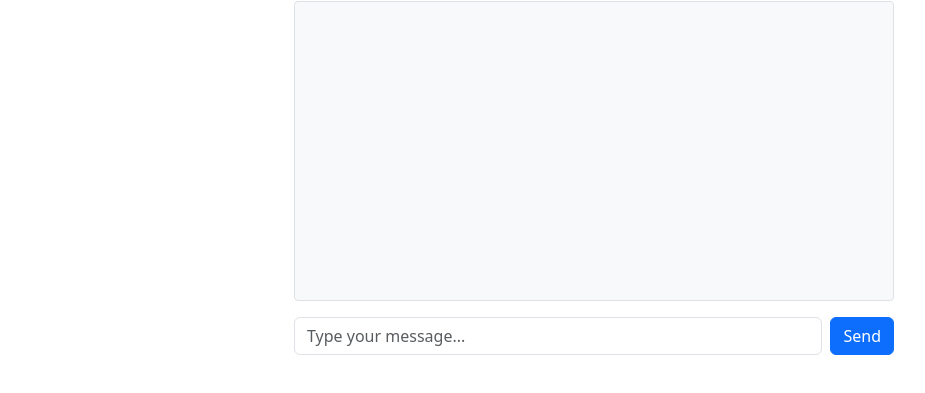
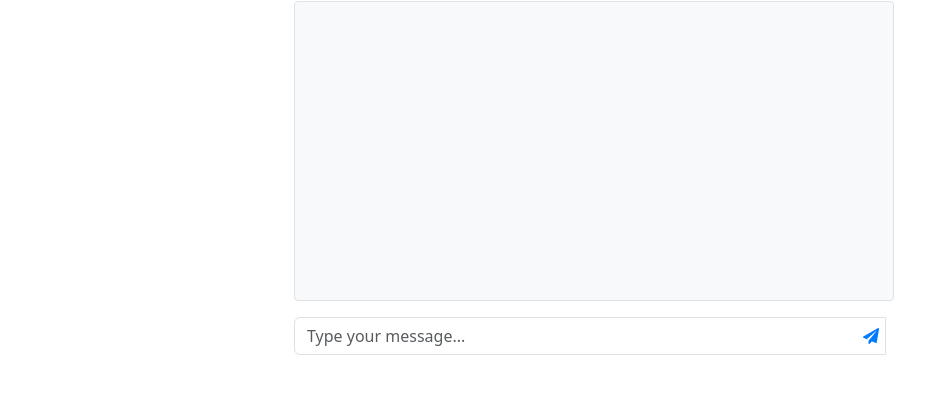
Before and after one commit to imcadams/wingman, a website: page wingman-frontend/index.html in a window 1280 px wide. Shown: the part 267-660 px from the top of the page, without its empty margins (46-971 px from the left). Drawn offline with nearby package versions, Linux system fonts and the light colour scheme; sample sign-in values are in the browser's storage.

Commit message:
Update chat UI to include a send icon instead of submit button.

```diff
--- a/wingman-frontend/css/styles.css
+++ b/wingman-frontend/css/styles.css
@@ -48,3 +48,30 @@
     text-align: center;
     width: 100%;
 }
+
+#chat-form .input-group {
+    position: relative;
+}
+
+#chat-form .form-control {
+    padding-right: 40px;
+}
+
+#chat-form .send-icon {
+    position: absolute;
+    right: 0;
+    top: 0;
+    bottom: 0;
+    background: none;
+    border: none;
+    color: #007bff;
+    cursor: pointer;
+    display: flex;
+    align-items: center;
+    padding: 0 15px;
+    z-index: 5;
+}
+
+#chat-form .send-icon:hover {
+    color: #0056b3;
+}
--- a/wingman-frontend/index.html
+++ b/wingman-frontend/index.html
@@ -10,6 +10,7 @@
     <script src="js/auth-check.js"></script>
     <script src="js/config.js"></script>
     <script src="js/app.js" defer></script>
+    <link rel="stylesheet" href="https://cdnjs.cloudflare.com/ajax/libs/font-awesome/5.15.3/css/all.min.css">
 </head>
 <body>
     <div id="app-content" style="display: none;">
@@ -57,11 +58,13 @@
             <div id="chat-area" class="mt-5">
                 <h2>Chat with JobReplyAI</h2>
                 <div id="chat-messages" class="border p-3 mb-3" style="height: 300px; overflow-y: auto;"></div>
-                <form id="chat-form" class="d-flex">
-                    <div class="flex-grow-1 me-2">
+                <form id="chat-form">
+                    <div class="input-group">
                         <input type="text" class="form-control" id="recruiter-message" placeholder="Type your message..." required>
+                        <span class="input-group-text send-icon" id="send-message">
+                            <i class="fas fa-paper-plane"></i>
+                        </span>
                     </div>
-                    <button type="submit" class="btn btn-primary">Send</button>
                 </form>
             </div>
         </div>
--- a/wingman-frontend/js/app.js
+++ b/wingman-frontend/js/app.js
@@ -17,14 +17,19 @@ async function initApp() {
     }
 
     const chatForm = document.getElementById('chat-form');
-    const recruiterMessageTextarea = document.getElementById('recruiter-message');
+    const recruiterMessageInput = document.getElementById('recruiter-message');
+    const sendIcon = document.getElementById('send-message');
 
     if (chatForm) {
         chatForm.addEventListener('submit', handleChatSubmission);
     }
 
-    if (recruiterMessageTextarea) {
-        recruiterMessageTextarea.addEventListener('keydown', handleTextareaKeydown);
+    if (recruiterMessageInput) {
+        recruiterMessageInput.addEventListener('keydown', handleTextareaKeydown);
+    }
+
+    if (sendIcon) {
+        sendIcon.addEventListener('click', handleSendIconClick);
     }
 
     // Add event listener for the toggle button
@@ -219,6 +224,17 @@ async function handleChatSubmission(event) {
         addMessageToChat('System', `Error: ${error.message}`);
     }
 
-    // Clear the textarea
+    // Clear the input
     document.getElementById('recruiter-message').value = '';
 }
+
+// Add this new function to handle send icon click
+function handleSendIconClick(event) {
+    event.preventDefault();
+    handleChatSubmission(event);
+}
+
+// Make sure this is the only place where initApp is called
+document.addEventListener('DOMContentLoaded', initApp);
+
+// Remove any other calls to initApp or duplicate definitions
```
